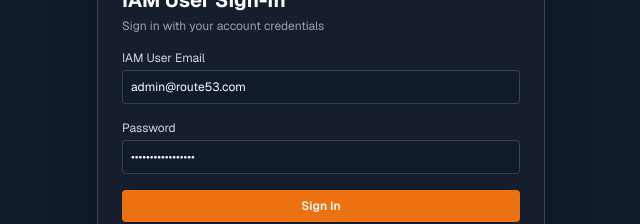
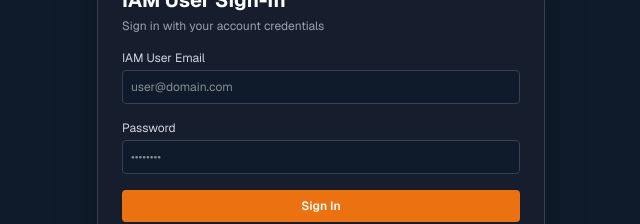
Before and after one commit to Piyush5621/aws-route53-clone, a Next.js app in the folder frontend/: page /login in a window 1280 px wide. Shown: the part 298-522 px from the top of the page, without its empty margins (319-959 px from the left). Built offline with nearby package versions, Linux system fonts and the light colour scheme; no server answers.

Commit message:
fix: clear default pre-filled credentials on login and signup forms

```diff
--- a/frontend/app/login/page.tsx
+++ b/frontend/app/login/page.tsx
@@ -8,10 +8,18 @@
   const router = useRouter();
   const [isRegister, setIsRegister] = useState(false);
   const [name, setName] = useState("");
-  const [email, setEmail] = useState("admin@route53.com");
-  const [password, setPassword] = useState("securepassword123");
+  const [email, setEmail] = useState("");
+  const [password, setPassword] = useState("");
   const [error, setError] = useState("");
   const [loading, setLoading] = useState(false);
+
+  const toggleMode = (registerState: boolean) => {
+    setIsRegister(registerState);
+    setError("");
+    setName("");
+    setEmail("");
+    setPassword("");
+  };
 
   const handleSubmit = async (e: React.FormEvent) => {
     e.preventDefault();
@@ -78,7 +86,7 @@
               required
               value={email}
               onChange={(e) => setEmail(e.target.value)}
-              placeholder="admin@route53.com"
+              placeholder="user@domain.com"
               className="w-full bg-[#0f1b2a] border border-gray-700 rounded p-2 text-white focus:outline-none focus:border-[#ec7211]"
             />
           </div>
@@ -110,7 +118,7 @@
               Already have an account?{" "}
               <button
                 type="button"
-                onClick={() => setIsRegister(false)}
+                onClick={() => toggleMode(false)}
                 className="text-[#ec7211] underline hover:text-white"
               >
                 Sign In
@@ -121,7 +129,7 @@
               Need an account?{" "}
               <button
                 type="button"
-                onClick={() => setIsRegister(true)}
+                onClick={() => toggleMode(true)}
                 className="text-[#ec7211] underline hover:text-white"
               >
                 Create One
```
